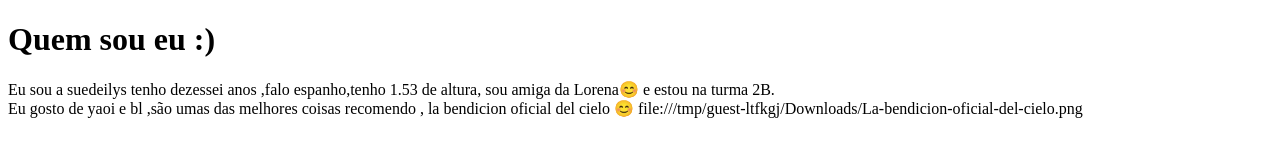
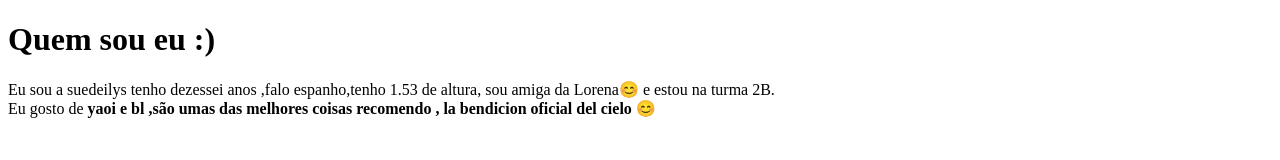
Before and after one commit to suebl/Reposit-rio-2--31-05-2023, a plain HTML site: page index.html in a window 1280 px wide. Drawn offline with Linux system fonts and the light colour scheme.

Commit message:
Add files via upload

```diff
--- a/index.html
+++ b/index.html
@@ -7,11 +7,13 @@
       </head>
       <body>
            <h1>Quem sou eu :)</h1>
-         <P1>Eu sou a suedeilys tenho dezessei anos ,falo espanho,tenho 1.53 de altura, sou amiga da Lorena😊️ e estou na turma 2B.</P1>
+         <P1>Eu sou a suedeilys tenho dezessei anos ,falo espanho,tenho 1.53 de altura, sou amiga da Lorena😊️ e estou na turma 2B.
 
      <br>
 
-    <P2> Eu gosto de yaoi e bl ,são umas das melhores coisas recomendo , la bendicion oficial del cielo 😊️ file:///tmp/guest-ltfkgj/Downloads/La-bendicion-oficial-del-cielo.png </p2>
+     Eu gosto de <strong>yaoi e bl ,são umas das melhores coisas recomendo , la bendicion oficial del cielo 😊️   </p1>
 
-        </body>
+          </body>
    </html>
+
+     <ing cr file:///tmp/guest-hlqglu/Imagens/Manhua_volume_2.png
```
